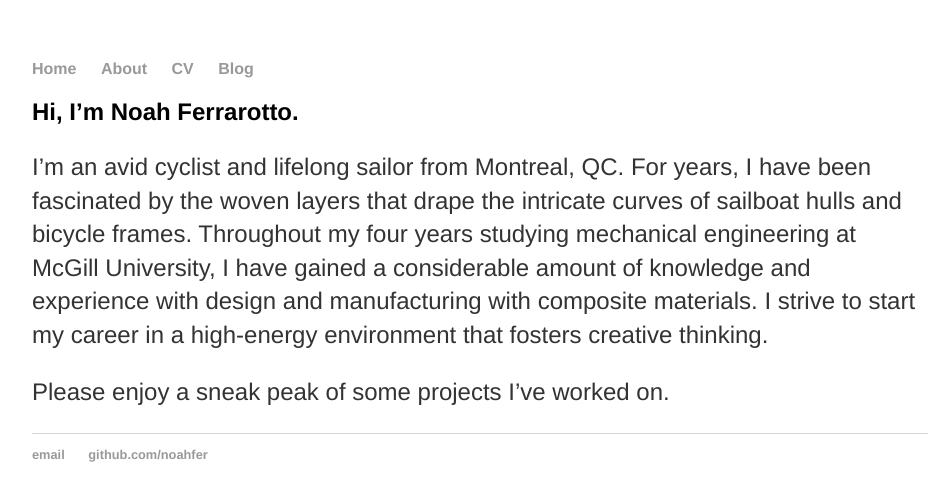
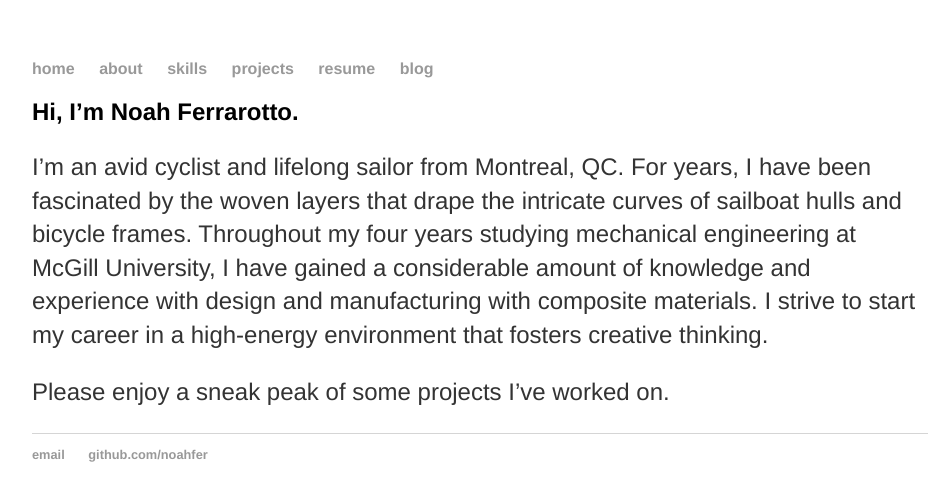
Before and after one commit to noahfer/noahfer.github.io, a Jekyll site: the page built from about/index.md, in a window 1280 px wide. Shown: the top 501 px of the page, without its empty margins (160-1106 px from the left). Built offline with Jekyll 4.4.1, drawn with Linux system fonts in a browser that asks for light colours; our own code applies the rules of GitHub Pages for plain Markdown files.

Commit message:
Update default.html

```diff
--- a/_layouts/default.html
+++ b/_layouts/default.html
@@ -8,10 +8,12 @@
 		<body>
 			<nav>
 	    		<ul>
-	        		<li><a href="/">Home</a></li>
-		        	<li><a href="/about">About</a></li>
-	        		<li><a href="/cv">CV</a></li>
-	        		<li><a href="/blog">Blog</a></li>
+	        		<li><a href="/">home</a></li>
+		        	<li><a href="/about">about</a></li>
+				<li><a href="/skills">skills</a></li>
+				<li><a href="/projects">projects</a></li>
+	        		<li><a href="/resume">resume</a></li>
+	        		<li><a href="/blog">blog</a></li>
 	    		</ul>
 			</nav>
 			<div class="container">
```
